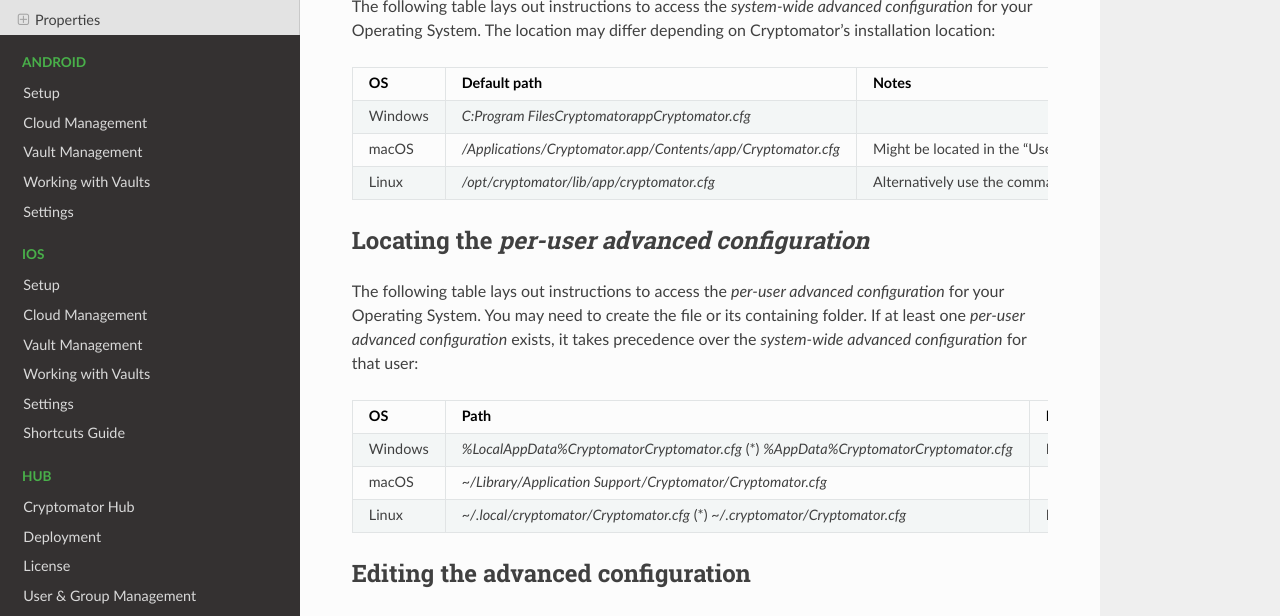
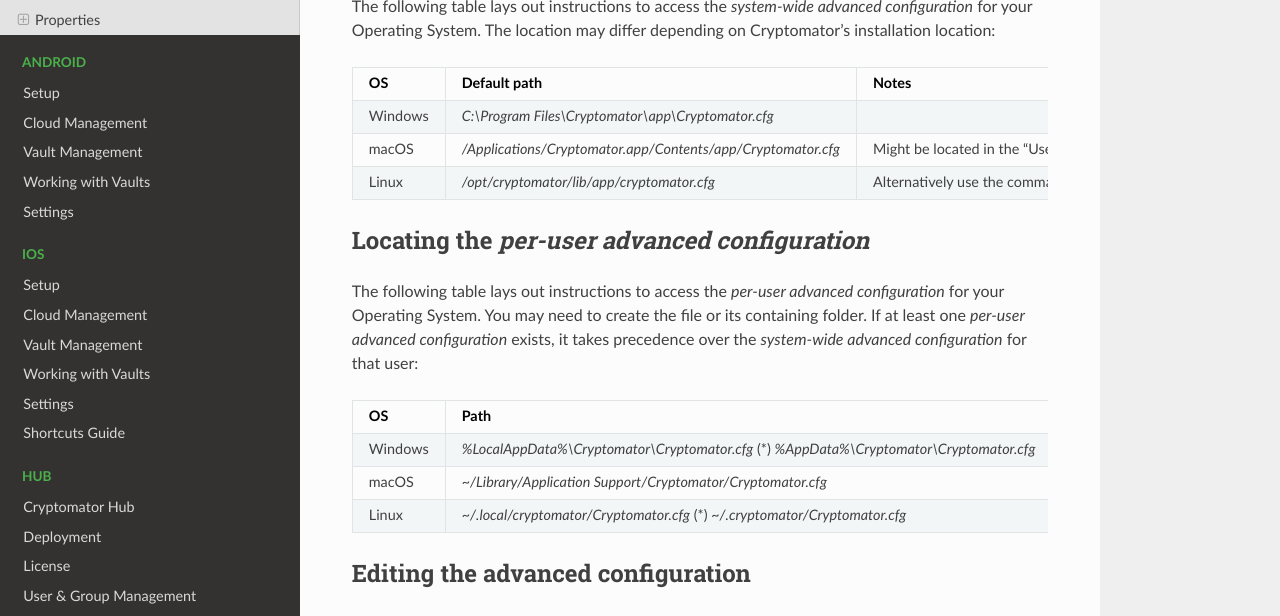
Before and after one commit to cryptomator/docs, a Sphinx documentation site: the page built from source/desktop/advanced-settings.rst, in a window 1280 px wide and 900 px high, scrolled down 1006 px. Shown: the part 151-767 px from the top of the window. Built offline with Sphinx 7.4.7 and the Read the Docs theme 2.0.0, drawn with Linux system fonts in a browser that asks for light colours.

Commit message:
Fix Windows paths in the Advanced Desktop Settings chapter

```diff
--- a/source/desktop/advanced-settings.rst
+++ b/source/desktop/advanced-settings.rst
@@ -48,7 +48,7 @@
      - Default path
      - Notes
    * - Windows
-     - `C:\Program Files\Cryptomator\app\Cryptomator.cfg`
+     - `C:\\Program Files\\Cryptomator\\app\\Cryptomator.cfg`
      -
    * - macOS
      - `/Applications/Cryptomator.app/Contents/app/Cryptomator.cfg`
@@ -73,8 +73,8 @@
      - Path
      - Notes
    * - Windows
-     - `%LocalAppData%\Cryptomator\Cryptomator.cfg` (*)
-       `%AppData%\Cryptomator\Cryptomator.cfg`
+     - `%LocalAppData%\\Cryptomator\\Cryptomator.cfg` (*)
+       `%AppData%\\Cryptomator\\Cryptomator.cfg`
      - If both exist, the path marked with (*) takes precedence.
    * - macOS
      - `~/Library/Application Support/Cryptomator/Cryptomator.cfg`
@@ -219,7 +219,7 @@
      - Might use `substitutions`_.
    * - FilePathList
      - List of `FilePaths` divided by ":" (Linux, macOS) or ";" (Windows).
-     - cryptomator.integrationsWin.keychainPaths="C:\file.one;C:\file.two"
+     - cryptomator.integrationsWin.keychainPaths="C:\\file.one;C:\\file.two"
      - The entire list is quoted instead of individual entries. Might use `substitutions`_.
    * - Language
      - Unquoted ISO 639 alpha-2 or alpha-3 language code
```
